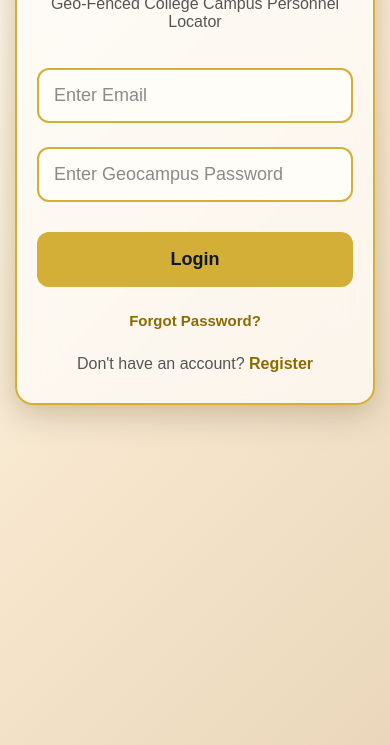
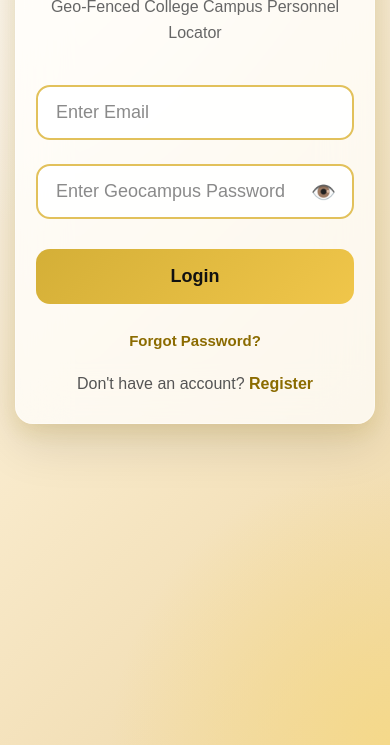
Before and after one commit to abib0452/GeoCampus, a website: page login.html in a window 390 px wide. Shown: the part 99-844 px from the top of the page. Drawn offline with Linux system fonts and the light colour scheme.

Commit message:
Improve mobile responsive login page

```diff
--- a/login.html
+++ b/login.html
@@ -20,102 +20,116 @@ body{
     justify-content:center;
     align-items:center;
     padding:20px;
+    overflow:hidden;
 
-    background:linear-gradient(
-        135deg,
-        #FDF6EC 0%,
-        #F7E7CE 50%,
-        #EAD7BB 100%
-    );
+    background:
+        radial-gradient(circle at top left,#FFF9EC 0%,transparent 35%),
+        radial-gradient(circle at bottom right,#F5D98A 0%,transparent 30%),
+        linear-gradient(135deg,#FFF8EF 0%,#F8E9C9 50%,#EED7A7 100%);
 }
 
 .login-box{
 
     width:100%;
-    max-width:420px;
+    max-width:430px;
 
-    background:rgba(255,255,255,.65);
+    padding:45px 35px;
 
-    backdrop-filter:blur(18px);
+    border-radius:28px;
 
-    border:2px solid #D4AF37;
+    background:rgba(255,255,255,0.72);
 
-    border-radius:24px;
+    backdrop-filter:blur(25px);
 
-    padding:40px;
+    -webkit-backdrop-filter:blur(25px);
+
+    border:1px solid rgba(255,255,255,.35);
+
+    box-shadow:
+        0 20px 50px rgba(0,0,0,.12),
+        0 8px 20px rgba(212,175,55,.20);
 
     text-align:center;
 
     color:#1E293B;
 
-    box-shadow:
-    0 12px 35px rgba(0,0,0,.15),
-    0 0 20px rgba(212,175,55,.25);
+    transition:.35s ease;
 
 }
 
+.login-box:hover{
 
+    transform:translateY(-4px);
+
+    box-shadow:
+        0 25px 60px rgba(0,0,0,.16),
+        0 12px 30px rgba(212,175,55,.28);
+
+}
 
 h1{
 
-    color:#8B6B00;
+    color:#7A5A00;
 
-    font-size:34px;
+    font-size:38px;
+
+    font-weight:700;
+
+    letter-spacing:1px;
 
     margin-bottom:10px;
-
-    font-weight:bold;
 
 }
 
 p{
 
-    margin-bottom:25px;
+    color:#666;
 
-    color:#555;
+    font-size:16px;
 
-    font-size:15px;
+    line-height:1.6;
+
+    margin-bottom:28px;
 
 }
-
 input{
 
     width:100%;
 
-    height:52px;
+    height:58px;
 
     margin:12px 0;
 
-    padding-left:15px;
+    padding:0 18px;
 
-    background:#FFFDF8;
+    border-radius:14px;
 
-    color:#333333;
+    border:2px solid #E2C15B;
 
-    border:2px solid #D4AF37;
+    background:rgba(255,255,255,.92);
 
-    border-radius:12px;
+    font-size:17px;
 
-    font-size:16px;
+    color:#333;
 
-    outline:none;
-
-    transition:.3s;
+    transition:.3s ease;
 
 }
-
 input::placeholder{
 
     color:#8A8A8A;
 
 }
+
 input:focus{
 
-    background:white;
+    background:#ffffff;
 
     border-color:#C89B2B;
 
-    box-shadow:0 0 10px rgba(212,175,55,.35);
+    transform:scale(1.02);
+
+    box-shadow:0 0 0 4px rgba(212,175,55,.18);
 
 }
 
@@ -123,35 +137,32 @@ button{
 
     width:100%;
 
-    height:52px;
+    height:58px;
 
     margin-top:18px;
 
-    background:#D4AF37;
-
-    color:#0F172A;
-
     border:none;
 
-    border-radius:12px;
+    border-radius:14px;
 
-    font-size:18px;
+    background:linear-gradient(135deg,#D4AF37,#F0C64A);
 
-    font-weight:bold;
+    color:#111;
+
+    font-size:20px;
+
+    font-weight:700;
 
     cursor:pointer;
 
     transition:.3s;
 
 }
-
 button:hover{
-
-    background:#F4C430;
 
     transform:translateY(-2px);
 
-    box-shadow:0 8px 18px rgba(212,175,55,.35);
+    box-shadow:0 12px 24px rgba(212,175,55,.35);
 
 }
 
@@ -228,6 +239,50 @@ button:hover{
 
 }
 
+.password-box{
+
+    position:relative;
+
+    width:100%;
+
+}
+
+.password-box input{
+
+    padding-right:55px;
+
+}
+
+.toggle-password{
+
+    position:absolute;
+
+    top:50%;
+
+    right:18px;
+
+    transform:translateY(-50%);
+
+    cursor:pointer;
+
+    font-size:20px;
+
+    user-select:none;
+
+    color:#8B6B00;
+
+    transition:.3s;
+
+}
+
+.toggle-password:hover{
+
+    transform:translateY(-50%) scale(1.15);
+
+    color:#C89B2B;
+
+}
+
     </style>
 </head>
 
@@ -255,11 +310,7 @@ button:hover{
         id="password"
         placeholder="Enter Geocampus Password">
 
-    <span
-        class="toggle-password"
-        onclick="togglePassword()">
-
-    </span>
+    <span class="toggle-password" onclick="togglePassword()">👁️</span>
 
 </div>
 
@@ -451,6 +502,22 @@ window.togglePassword = function(){
 
 }
 
+function togglePassword(){
+
+    const password=document.getElementById("password");
+
+    if(password.type==="password"){
+
+        password.type="text";
+
+    }else{
+
+        password.type="password";
+
+    }
+
+}
+
 
     </script>
 
```
